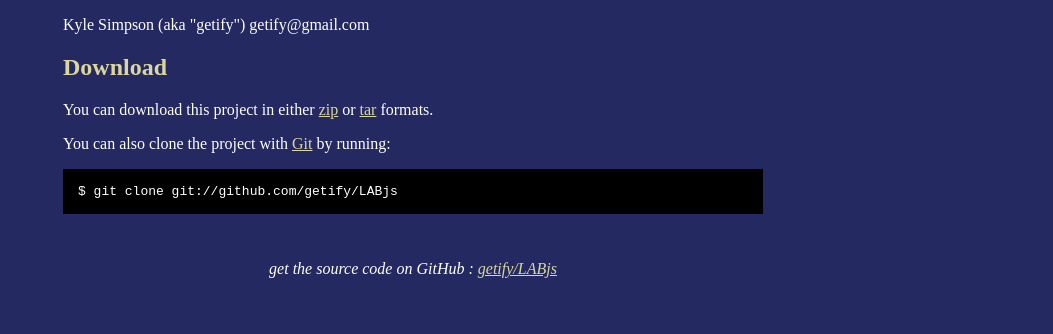
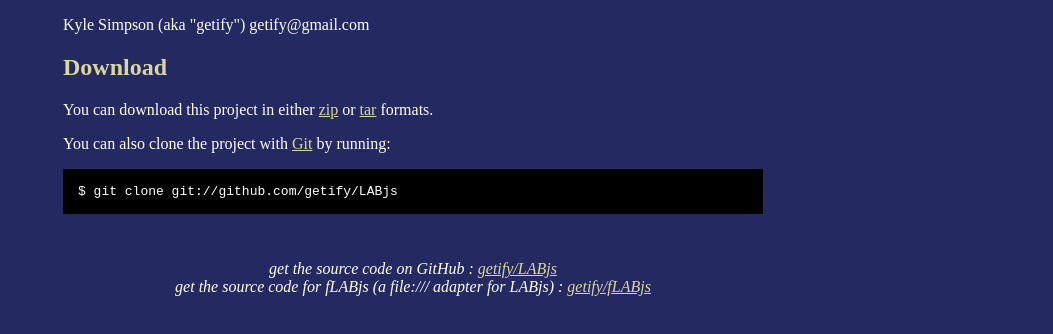
Before and after one commit to getify/LABjs, a plain HTML site: page index.html in a window 1280 px wide. Shown: the part 330-664 px from the top of the page, without its empty margins (227-1280 px from the left). Drawn offline with Linux system fonts and the light colour scheme; a script that the page names is missing.

Commit message:
added reference to fLABjs source download

```diff
--- a/index.html
+++ b/index.html
@@ -72,7 +72,8 @@
     </p>
 
     <div class="footer">
-      get the source code on GitHub : <a href="http://github.com/getify/LABjs">getify/LABjs</a>
+      get the source code on GitHub : <a href="http://github.com/getify/LABjs">getify/LABjs</a><br />
+      get the source code for fLABjs (a file:/// adapter for LABjs) : <a href="http://github.com/getify/LABjs/blob/master/fLAB.src.js">getify/fLABjs</a>
     </div>
 
   </div>
```
